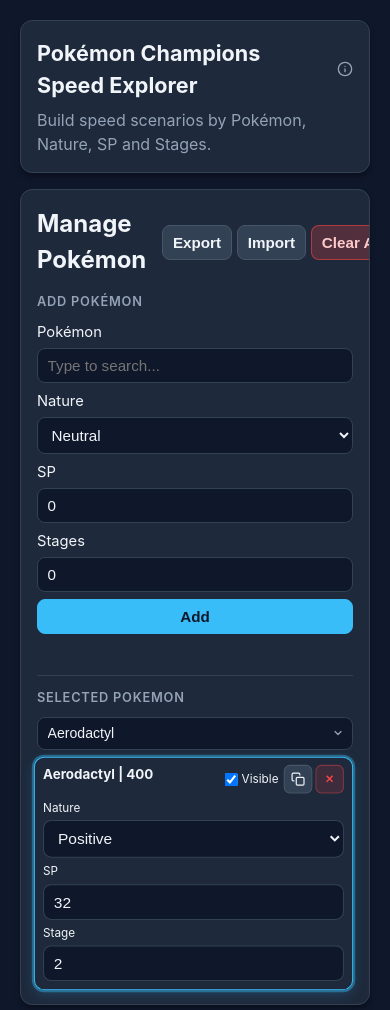
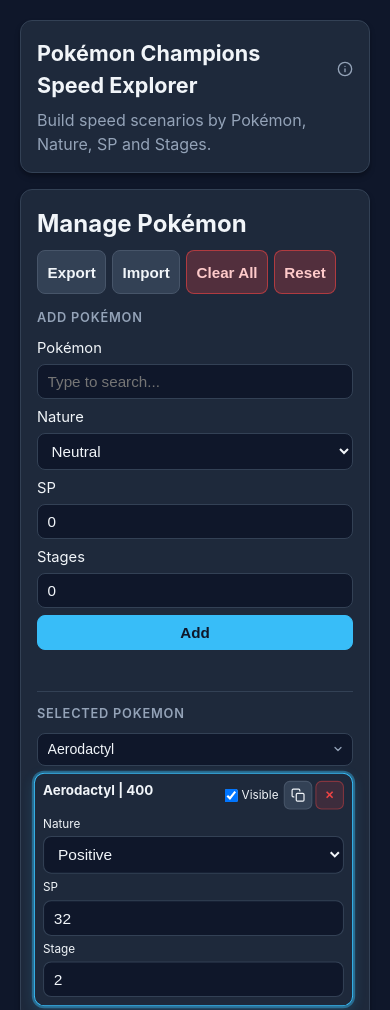
Before and after one commit to ArielInacio/Champions-Speed, a plain HTML site: page index.html in a window 390 px wide. Shown: the top 1010 px of the page. Drawn offline with Linux system fonts and the light colour scheme.

Commit message:
Start work on Mobile

```diff
--- a/styles.css
+++ b/styles.css
@@ -155,11 +155,13 @@
 
 .panel-actions {
   display: flex;
+  flex-wrap: wrap;
   gap: 0.35rem;
 }
 
 .panel-actions button {
   white-space: nowrap;
+  min-height: 44px;
 }
 
 .entry-selector-wrap {
@@ -933,6 +935,17 @@
 }
 
 @media (max-width: 560px) {
+  .panel-header {
+    flex-direction: column;
+    align-items: flex-start;
+    gap: 0.5rem;
+  }
+
+  .panel-actions {
+    width: 100%;
+    justify-content: flex-start;
+  }
+
   .speed-chart {
     --lane-left: 52px;
     min-height: 360px;
```
Also changed, not shown: 1 other file.
